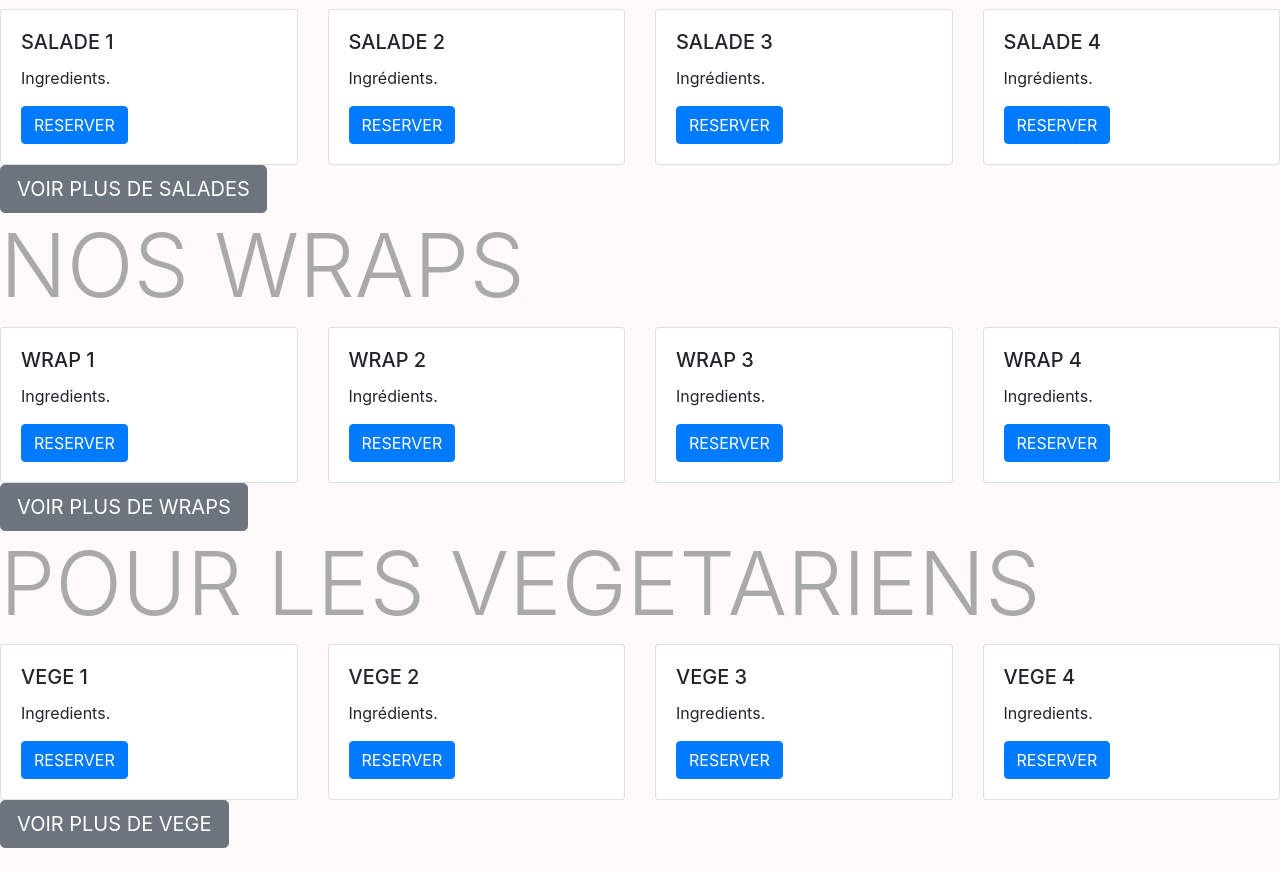
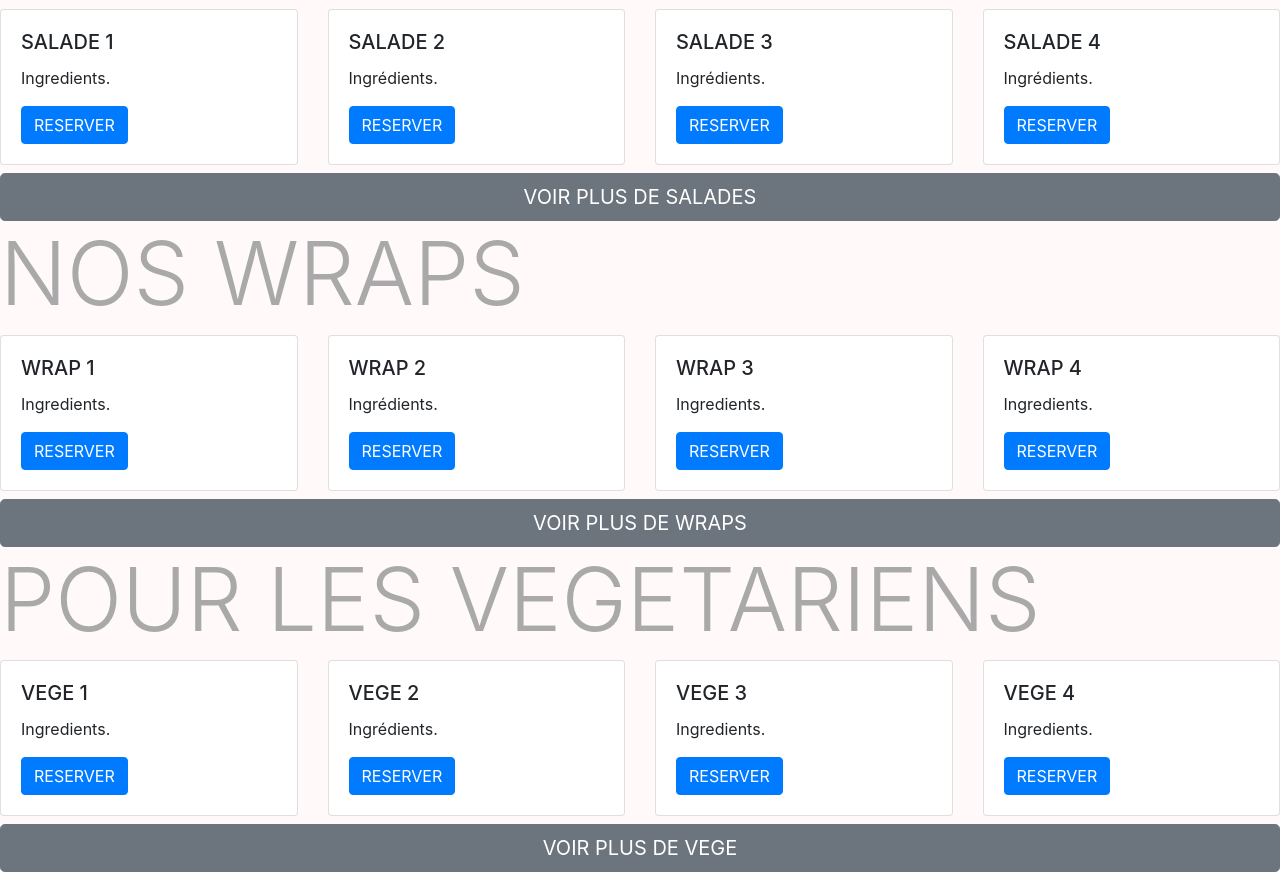
Before and after one commit to apogrll/ProjetWebFinal, a Flask app: page /accueil in a window 1280 px wide. Shown: the part 486-1358 px from the top of the page. Before the commit the page ends 1334 px from the top, so only its background shows below. Run offline with Flask 2, Linux system fonts and the light colour scheme; some libraries are stand-ins or nearby versions.

Commit message:
boutons voir plus
azidg

```diff
--- a/templates/Accueil.html.jinja2
+++ b/templates/Accueil.html.jinja2
@@ -53,8 +53,10 @@
             </div>
         </div>
     </div>
-    <h1> </h1>
-    <button type="button" class="btn btn-secondary btn-lg btn-block" href="{{ url_for("sandwichs") }}">VOIR PLUS DE SANDWICHS</button>
+    <h1></h1>
+    <button type="button" class="btn btn-secondary btn-lg btn-block" href="{{ url_for("sandwichs") }}">VOIR PLUS DE
+        SANDWICHS
+    </button>
 
 
 
@@ -98,7 +100,10 @@
             </div>
         </div>
     </div>
-    <a class="btn btn-secondary btn-lg" href="{{ url_for("sandwichs") }}" role = "button" >VOIR PLUS DE SALADES</a>
+    <h1></h1>
+    <button type="button" class="btn btn-secondary btn-lg btn-block" href="{{ url_for("sandwichs") }}">VOIR PLUS DE
+        SALADES
+    </button>
 
 
     <h1 class="display-2" style="color: darkgrey" style="font-weight: bold"> NOS WRAPS</h1>
@@ -142,8 +147,10 @@
         </div>
     </div>
 
-    <a class="btn btn-secondary btn-lg" href="{{ url_for("sandwichs") }}" role="button" >VOIR PLUS DE WRAPS </a>
-
+    <h1></h1>
+    <button type="button" class="btn btn-secondary btn-lg btn-block" href="{{ url_for("sandwichs") }}">VOIR PLUS DE
+        WRAPS
+    </button>
 
     <h1 class="display-2" style="color: darkgrey" style="font-weight: bold"> POUR LES VEGETARIENS</h1>
 
@@ -185,7 +192,9 @@
             </div>
         </div>
     </div>
-    <a class="btn btn-secondary btn-lg" href="{{ url_for("sandwichs") }}" role="button">VOIR PLUS DE VEGE</a>
-
+    <h1></h1>
+    <button type="button" class="btn btn-secondary btn-lg btn-block" href="{{ url_for("sandwichs") }}">VOIR PLUS DE
+        VEGE
+    </button>
 
 {% endblock %}
```
